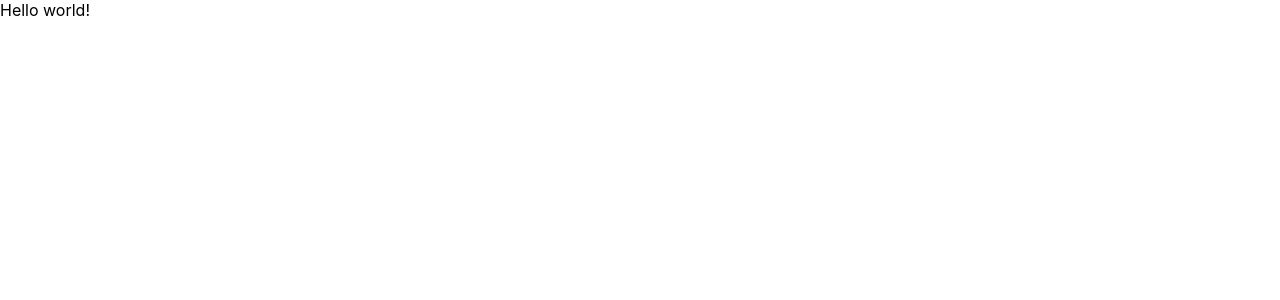
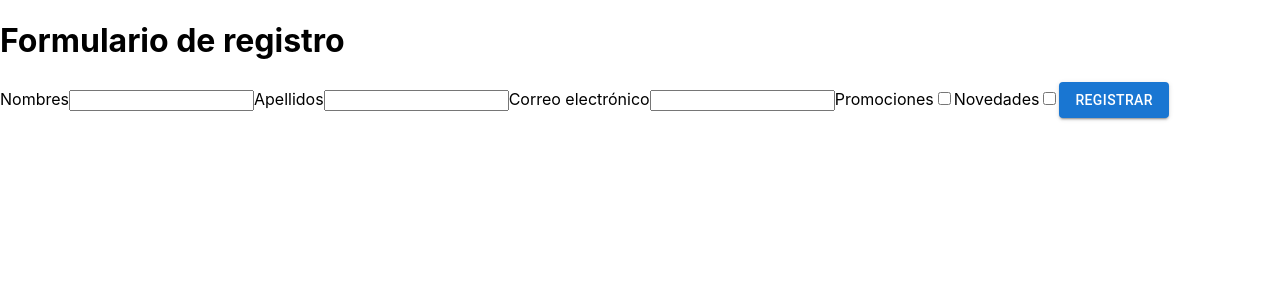
Before and after one commit to kevinmadrid-dev/react-form-materialui, a React (Create React App) app: page / in a window 1280 px wide. Shown: the top 300 px of the page. Built offline with nearby package versions, Linux system fonts and the light colour scheme.

Commit message:
feat: :art: Se instaló la librería Material UI

```diff
--- a/package.json
+++ b/package.json
@@ -3,6 +3,9 @@
   "version": "0.1.0",
   "private": true,
   "dependencies": {
+    "@emotion/react": "^11.11.0",
+    "@emotion/styled": "^11.11.0",
+    "@mui/material": "^5.13.2",
     "@testing-library/jest-dom": "^5.16.5",
     "@testing-library/react": "^13.4.0",
     "@testing-library/user-event": "^13.5.0",
--- a/src/App.js
+++ b/src/App.js
@@ -6,6 +6,7 @@ function App() {
     //Eliminar el "div", porque react permite tener un solo elemento padre (Fragment)
     //La etiqueta vacía permite trabajar con diferentes estilos css
     <>
+      <h1>Formulario de registro</h1>
       <FormSignUp />
     </>
   )
--- a/src/components/FormSignUp.jsx
+++ b/src/components/FormSignUp.jsx
@@ -1,5 +1,26 @@
+import Button from "@mui/material/Button"
+
 function FormSignUp() {
-  return <>Hello world!</>
+  return (
+    <form>
+      <label>Nombres</label>
+      <input type="text" />
+
+      <label>Apellidos</label>
+      <input type="text" />
+
+      <label>Correo electrónico</label>
+      <input type="email" />
+
+      <label>Promociones</label>
+      <input type="checkbox" />
+
+      <label>Novedades</label>
+      <input type="checkbox" />
+
+      <Button variant="contained">Registrar</Button>
+    </form>
+  )
 }
 
 export default FormSignUp
```
Also changed, not shown: 1 other file (tests, documents, lock files or other folders).
